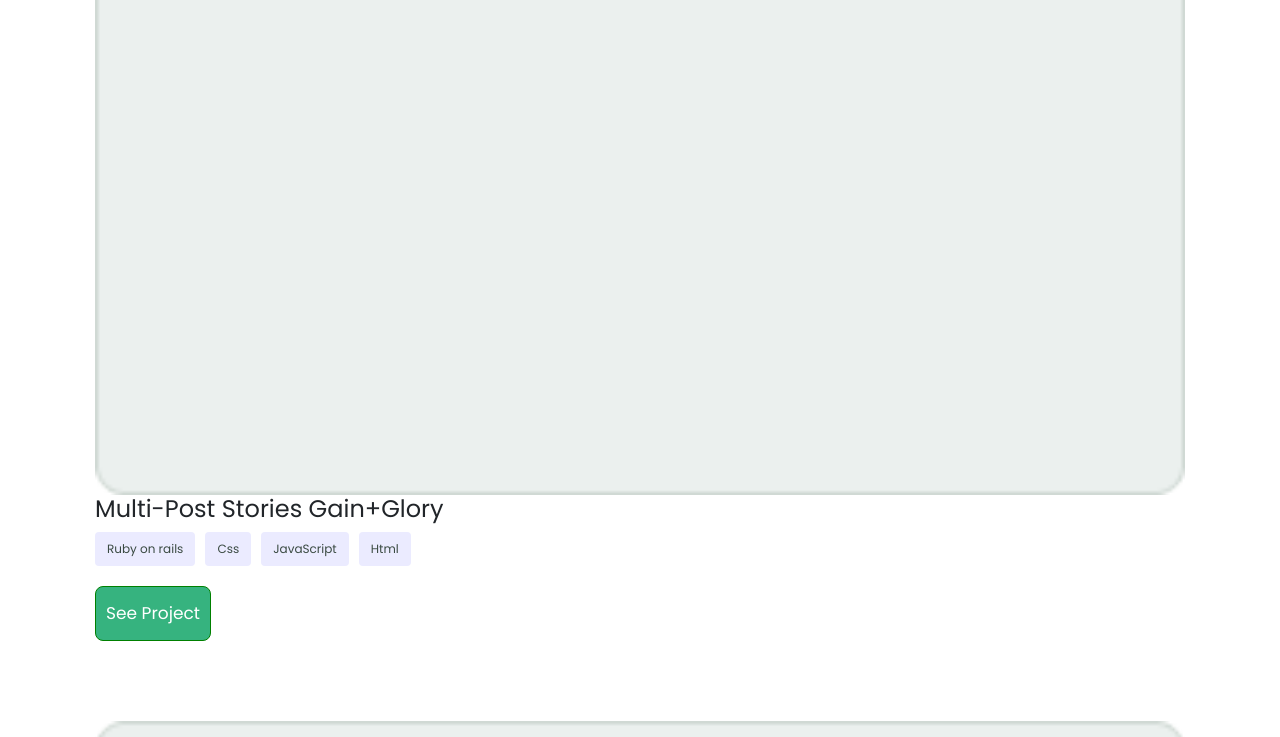
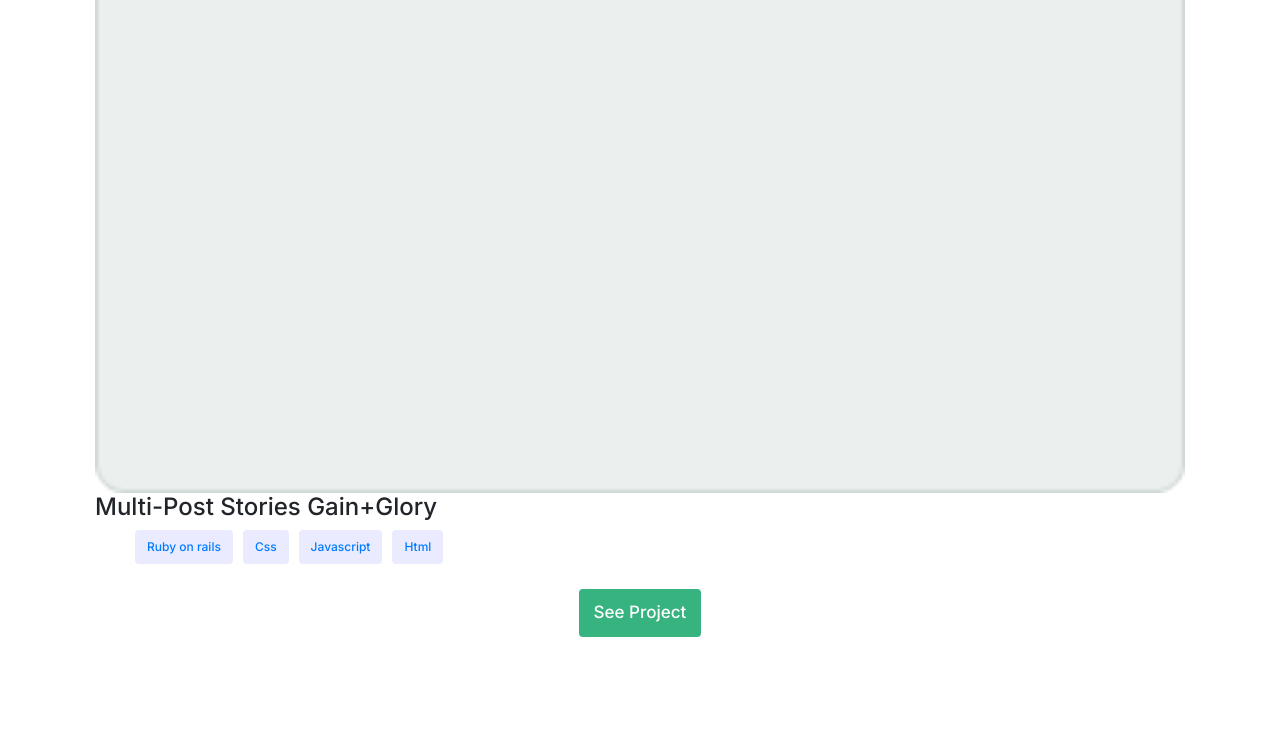
Before and after one commit to TiteLunda/Portofolio_Mob, a website: page index.html in a window 1280 px wide. Shown: the part 2000-2737 px from the top of the page. Drawn offline with nearby package versions, Linux system fonts and the light colour scheme.

Commit message:
Fixing errors in css and html file

```diff
--- a/index.html
+++ b/index.html
@@ -49,82 +49,104 @@
         </section>
         <section class="works">
             <div class="Recent">
-                <h1>My Recents Works</h1>
+                <h2>My Recents Works</h2>
             </div>
             <div class="cards">
                 <img src="/Images/Img Plaholder.png" alt="Store image">
-                <h4 class="title">Multi-Post Stories Gain+Glory</h1>
-                    <div class="Languages">
-                        <div class="language">Ruby on rails</div>
-                        <div class="language">Css</div>
-                        <div class="language">JavaScript</div>
-                        <div class="language">Html</div>
-                    </div>
-                    <button class="Read-more">See Project</button>
+                <h4 class="title">Multi-Post Stories Gain+Glory</h4>
+                <ul class="Languages">
+                    <li class="language"><a href="#">Ruby on rails</a></li>
+                    <li class="language"><a href="#">Css</a>
+                    </li>
+                    <li class="language">
+                        <a href="#">Javascript</a>
+                    </li>
+                    <li class="language"><a href="#">Html</a></li>
+                </ul>
+                <div class="b_div"><button class="button">See Project</button></div>
             </div>
 
             <div class="cards">
                 <img src="/Images/Img Plaholder.png" alt="Store image">
-                <h4 class="title">Multi-Post Stories Gain+Glory</h1>
-                    <div class="Languages">
-                        <div class="language">Ruby on rails</div>
-                        <div class="language">Css</div>
-                        <div class="language">JavaScript</div>
-                        <div class="language">Html</div>
-                    </div>
-                    <button class="Read-more">See Project</button>
+                <h4 class="title">Multi-Post Stories Gain+Glory</h4>
+
+                <ul class="Languages">
+                    <li class="language"><a href="#">Ruby on rails</a></li>
+                    <li class="language"><a href="#">Css</a>
+                    </li>
+                    <li class="language">
+                        <a href="#">Javascript</a>
+                    </li>
+                    <li class="language"><a href="#">Html</a></li>
+
+                </ul>
+                <div class="b_div"><button class="button">See Project</button></div>
             </div>
             <div class="cards">
                 <img src="/Images/Img Plaholder.png" alt="Store image">
-                <h4 class="title">Multi-Post Stories Gain+Glory</h1>
-                    <div class="Languages">
-                        <div class="language">Ruby on rails</div>
-                        <div class="language">Css</div>
-                        <div class="language">JavaScript</div>
-                        <div class="language">Html</div>
-                    </div>
-                    <button class="Read-more">See Project</button>
+                <h4 class="title">Multi-Post Stories Gain+Glory</h4>
+                <ul class="Languages">
+                    <li class="language"><a href="#">Ruby on rails</a></li>
+                    <li class="language"><a href="#">Css</a>
+                    </li>
+                    <li class="language">
+                        <a href="#">Javascript</a>
+                    </li>
+                    <li class="language"><a href="#">Html</a></li>
+
+                </ul>
+                <div class="b_div"><button class="button">See Project</button></div>
 
                 <div class="cards">
                     <img src="/Images/Img Plaholder.png" alt="Store image">
-                        <h4 class="title">Multi-Post Stories Gain+Glory</h1>
-                            <div class="Languages">
-                                <div class="language">Ruby on rails</div>
-                                <div class="language">Css</div>
-                                <div class="language">JavaScript</div>
-                                <div class="language">Html</div>
-                            </div>
-                            <button class="aboutme-button">See Project</button>
+                    <h4 class="title">Multi-Post Stories Gain+Glory</h4>
+                    <ul class="Languages">
+                        <li class="language"><a href="#">Ruby on rails</a></li>
+                        <li class="language"><a href="#">Css</a>
+                        </li>
+                        <li class="language">
+                            <a href="#">Javascript</a>
+                        </li>
+                        <li class="language"><a href="#">Html</a></li>
+
+                    </ul>
+                    <div class="b_div"><button class="button">See Project</button></div>
                 </div>
 
                 <div class="cards">
                     <img src="/Images/Img Plaholder.png" alt="Store image">
-                        <h4 class="title">Multi-Post Stories Gain+Glory</h1>
-                            <div class="Languages">
-                                <div class="language">Ruby on rails</div>
-                                <div class="language">Css</div>
-                                <div class="language">JavaScript</div>
-                                <div class="language">Html</div>
-                            </div>
-                            <button class="Read-more">See Project</button>
+                    <h4 class="title">Multi-Post Stories Gain+Glory</h4>
+                    <ul class="Languages">
+                        <li class="language"><a href="#">Ruby on rails</a></li>
+                        <li class="language"><a href="#">Css</a>
+                        </li>
+                        <li class="language">
+                            <a href="#">Javascript</a>
+                        </li>
+                        <li class="language"><a href="#">Html</a></li>
+                    </ul>
+                    <div class="b_div"><button class="button">See Project</button></div>
                 </div>
                 <div class="cards">
                     <img src="/Images/Img Plaholder.png" alt="Store image">
-                        <h4 class="title">Multi-Post Stories Gain+Glory</h1>
-                            <div class="Languages">
-                                <div class="language">Ruby on rails</div>
-                                <div class="language">Css</div>
-                                <div class="language">JavaScript</div>
-                                <div class="language">Html</div>
-                            </div>
-                            <button class="Read-more">See Project</button>
+                    <h4 class="title">Multi-Post Stories Gain+Glory</h4>
+                    <ul class="Languages">
+                        <li class="language"><a href="#">Ruby on rails</a></li>
+                        <li class="language"><a href="#">Css</a>
+                        </li>
+                        <li class="language">
+                            <a href="#">Javascript</a>
+                        </li>
+                        <li class="language"><a href="#">Html</a></li>
+                    </ul>
+                    <div class="b_div"><button class="button">See Project</button></div>
                 </div>
 
         </section>
         <section class="About-me">
             <div class="aboutme-text">
                 <div class="about-title">
-                    <h1>About me</h1>
+                    <h2>About me</h2>
                 </div>
                 <p>I can help you build a product , feature or website Look through some of my work and experience! If you like what you see and have a project you need coded, </span>
                     <br /> don’t hestiate to contact me.
--- a/style.css
+++ b/style.css
@@ -1,7 +1,7 @@
-@import url("https://fonts.googleapis.com/css2?family=Poppins&family=Ubuntu:wght@300&display=swap");
+@import url('https://fonts.googleapis.com/css2?family=Inter:wght@500;700&display=swap');
 
 * {
-  font-family: "Poppins", sans-serif;
+  font-family: 'Inter', sans-serif;
 }
 
 .navbar {
@@ -87,6 +87,7 @@
 .works {
   background-color: #fff;
   padding-bottom: 40px;
+  display: grid;
 }
 
 .Recent {
@@ -114,6 +115,7 @@
   flex-direction: row;
   margin-bottom: 20px;
   align-items: center;
+  list-style-type: none;
 }
 
 .Languages .language {
@@ -127,16 +129,50 @@
 }
 
 .Read-more {
+  display: flex;
+  padding: 12px;
+  overflow: hidden;
+  position: relative;
+  align-items: center;
+  border-color: transparent;
+  border-radius: 4px;
+  background-color: #36b37e;
   color: #fff;
+  text-align: center;
+}
+
+.Read-more:hover {
+  background-color: #36b37f;
+  transition: 0.7s;
+}
+
+.Read-more:active {
+  background-color: #008552;
+}
+
+.b_div {
+  display: flex;
+  justify-content: center;
+  align-items: center;
+  padding: 5px 12px 5px 12px;
+  gap: 10px;
+  margin: 13px 0 24px 0;
+}
+
+.button {
+  background-color: #36b37f;
   font-weight: 600px;
   font-size: 17px;
-  background-color: #36b37f;
-  border-radius: 8px;
-  padding: 14px 10px;
-  border: 1px solid green;
-  display: flex;
-  align-items: center;
-  justify-content: center;
+  color: white;
+  border-radius: 4px;
+  width: 122px;
+  height: 48px;
+  border: 2px solid #36b37f;
+}
+
+.button:hover {
+  transform: rotate(360deg);
+  transform: scale(1.01);
 }
 
 .About-me {
@@ -188,14 +224,14 @@
 }
 
 .about-title {
-  color: var(--dl-color-neutrals-n800);
+  color: #172b4d;
   width: 351px;
   height: auto;
   font-size: 40px;
   align-self: auto;
   font-style: bold;
   text-align: center;
-  font-weight: 700;
+  font-weight: 700px;
   line-height: 52px;
   font-stretch: normal;
   margin-right: 0;
@@ -204,12 +240,11 @@
 }
 
 .aboutme-text .p {
-  color: var(--dl-color-neutrals-n500);
+  color: #42526e;
   width: 351px;
   height: auto;
   font-size: 20px;
   align-self: auto;
-  font-style: regular;
   text-align: center;
   font-weight: 400;
   line-height: 32px;
@@ -232,6 +267,11 @@
   text-align: center;
 }
 
+.aboutme-button:hover {
+  background-color: #36b37f;
+  transition: 0.7s;
+}
+
 .aboutme-card {
   width: 327px;
   display: flex;
@@ -239,7 +279,7 @@
   overflow: hidden;
   position: relative;
   align-items: center;
-  flex-shrink: 0;
+  justify-content: center;
   border-color: transparent;
   flex-direction: column;
 }
```
Lines whose indentation alone changed are shown as unchanged.
